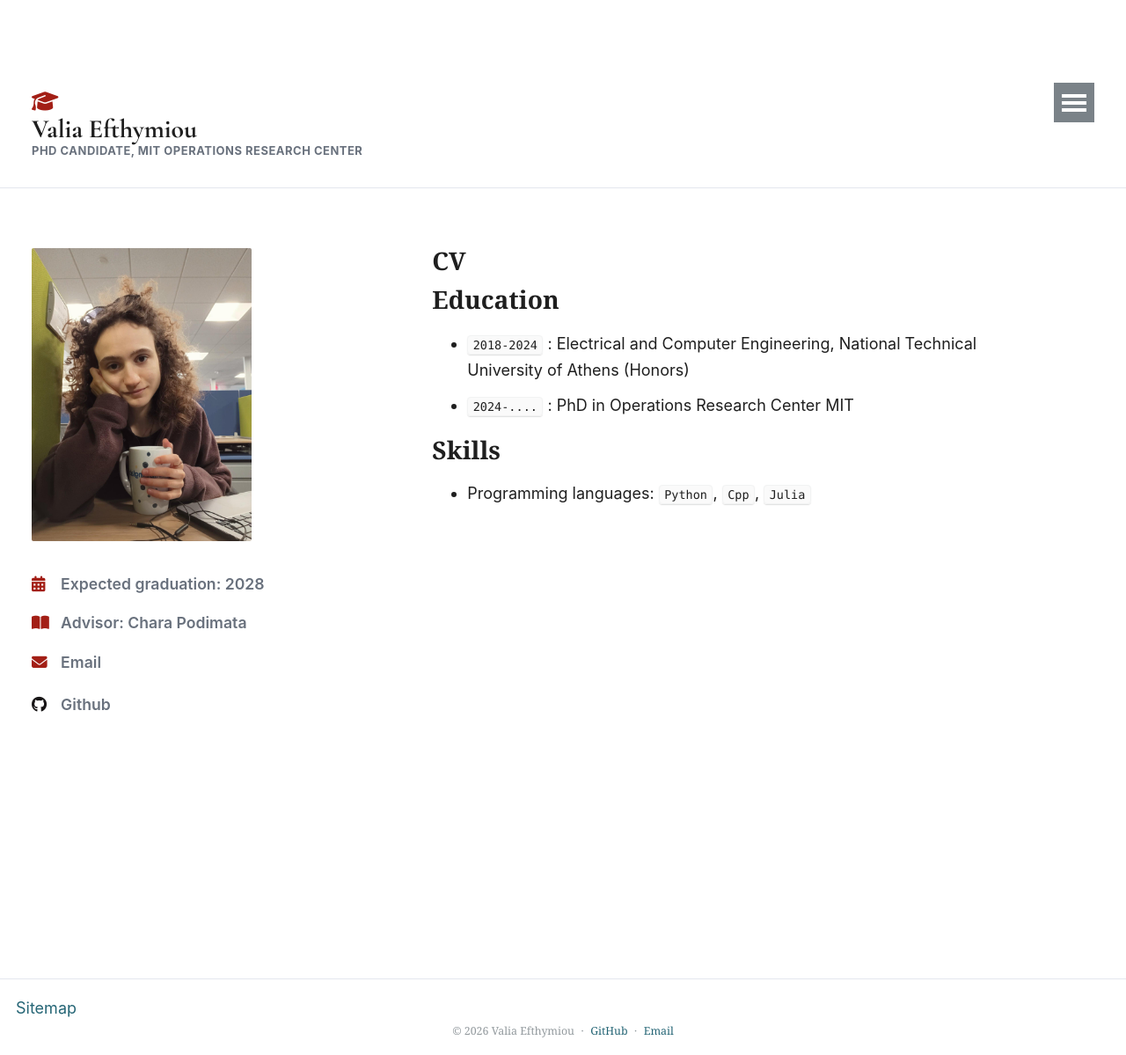
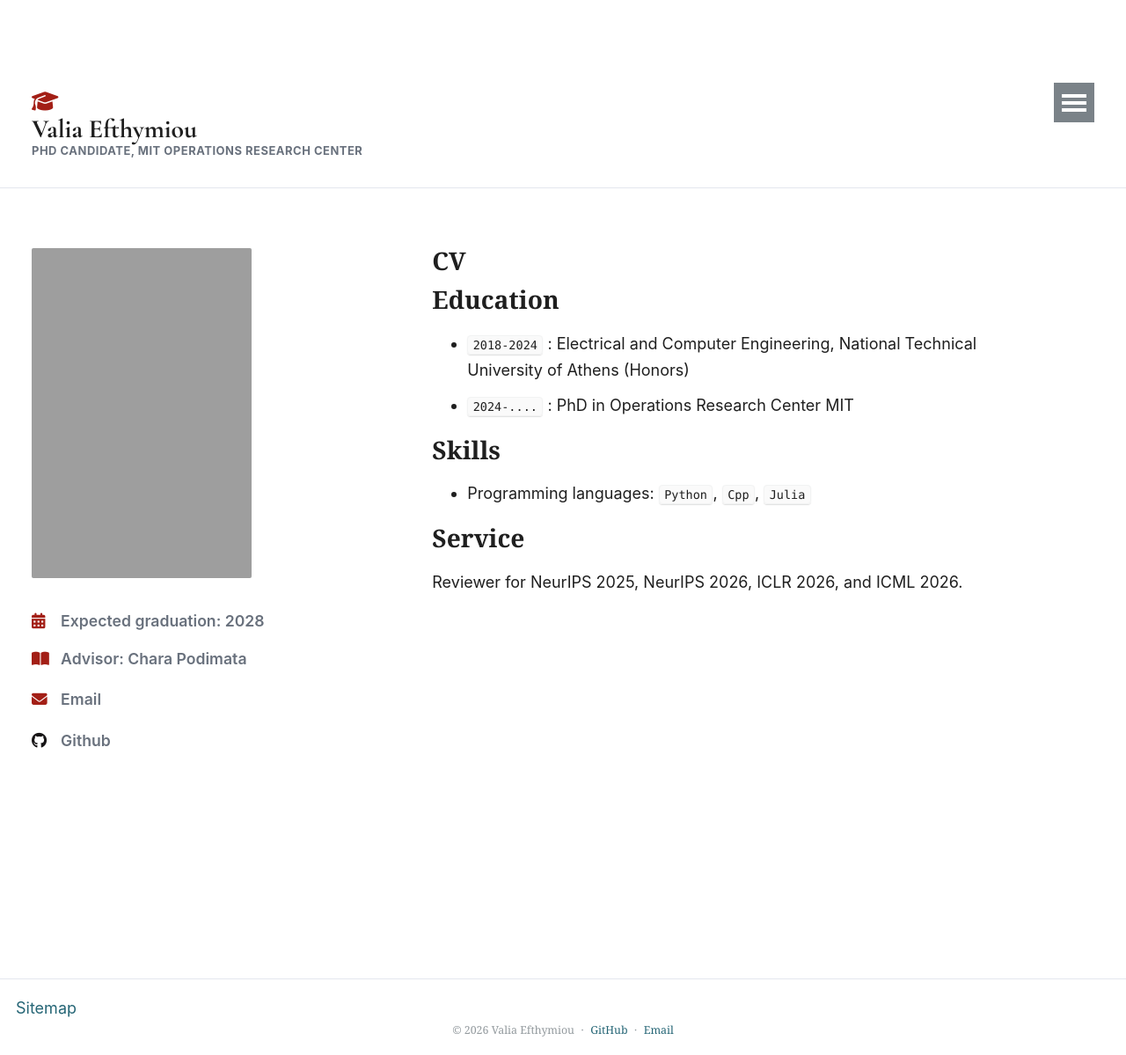
Before and after one commit to valiaEft/valiaEft.github.io, a Jekyll site: the page built from _pages/cv.md, in a window 1280 px wide and 1199 px high. Shown: the whole window at 88% size. Built offline with Jekyll 4.4.1, drawn with Linux system fonts in a browser that asks for light colours.

Commit message:
Update CV service and profile photo

```diff
--- a/_config.yml
+++ b/_config.yml
@@ -21,7 +21,7 @@ repository               : "valiaEft/valiaEft.github.io"
 #               Additional customization can be done by editing /_includes/author-profile.html
 author:
   # Biographic information
-  avatar           : "me.jpeg"
+  avatar           : "me_site.png"
   name             : "Valia Efthymiou"
   pronouns         : # example: "she/her"
   bio              : "PhD Candidate, MIT Operations Research Center"
--- a/_pages/cv.md
+++ b/_pages/cv.md
@@ -17,3 +17,7 @@ Education
 Skills
 ======
 * Programming languages: `Python`, `Cpp`, `Julia`
+
+Service
+======
+Reviewer for NeurIPS 2025, NeurIPS 2026, ICLR 2026, and ICML 2026.
--- a/_sass/_academic-redesign.scss
+++ b/_sass/_academic-redesign.scss
@@ -137,8 +137,9 @@ a {
   display: block;
   width: 100%;
   max-width: 250px;
-  aspect-ratio: 3 / 4;
+  aspect-ratio: 2 / 3;
   object-fit: cover;
+  object-position: center 38%;
   border: 0;
   border-radius: 2px;
   padding: 0;
```
Also changed, not shown: 1 other file.
